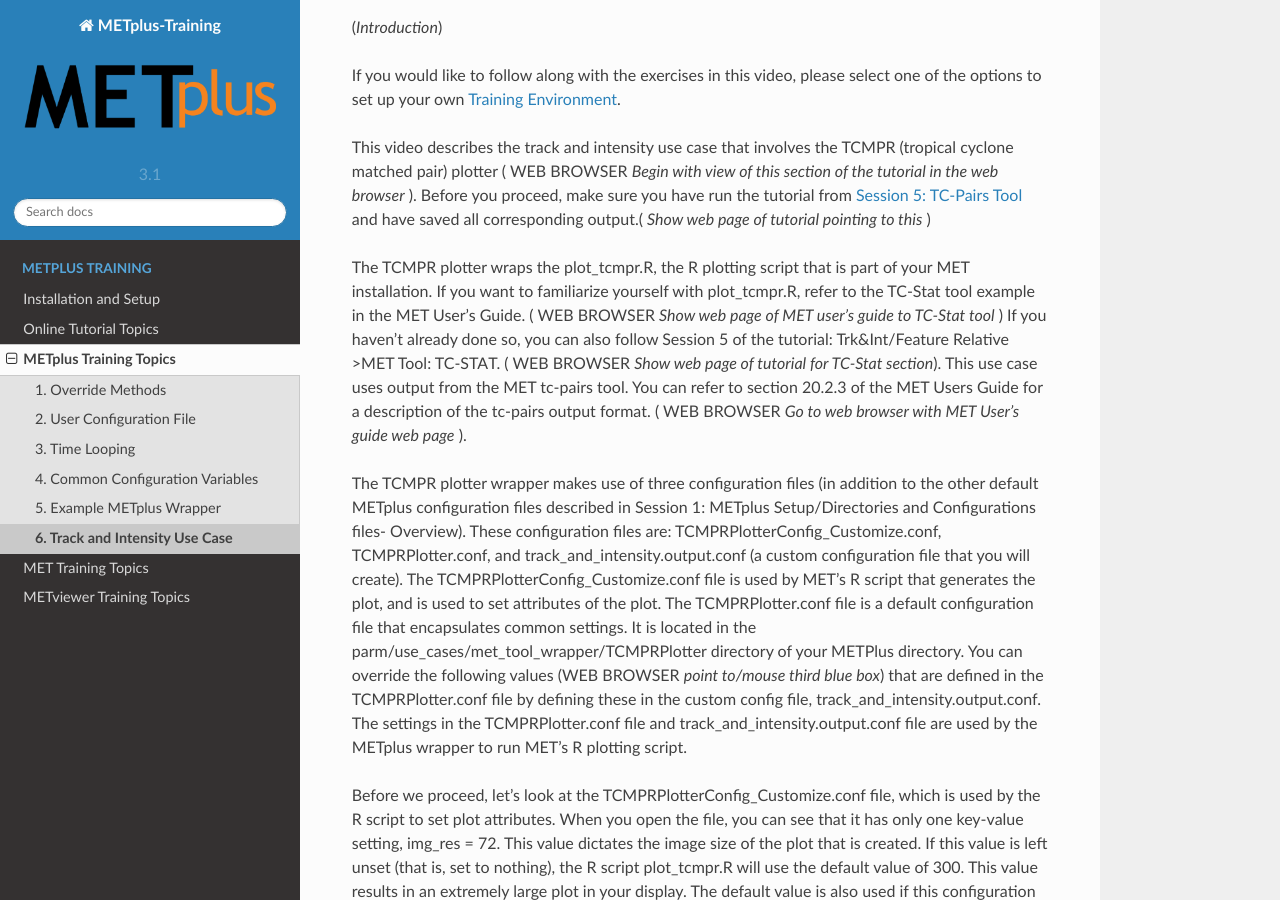
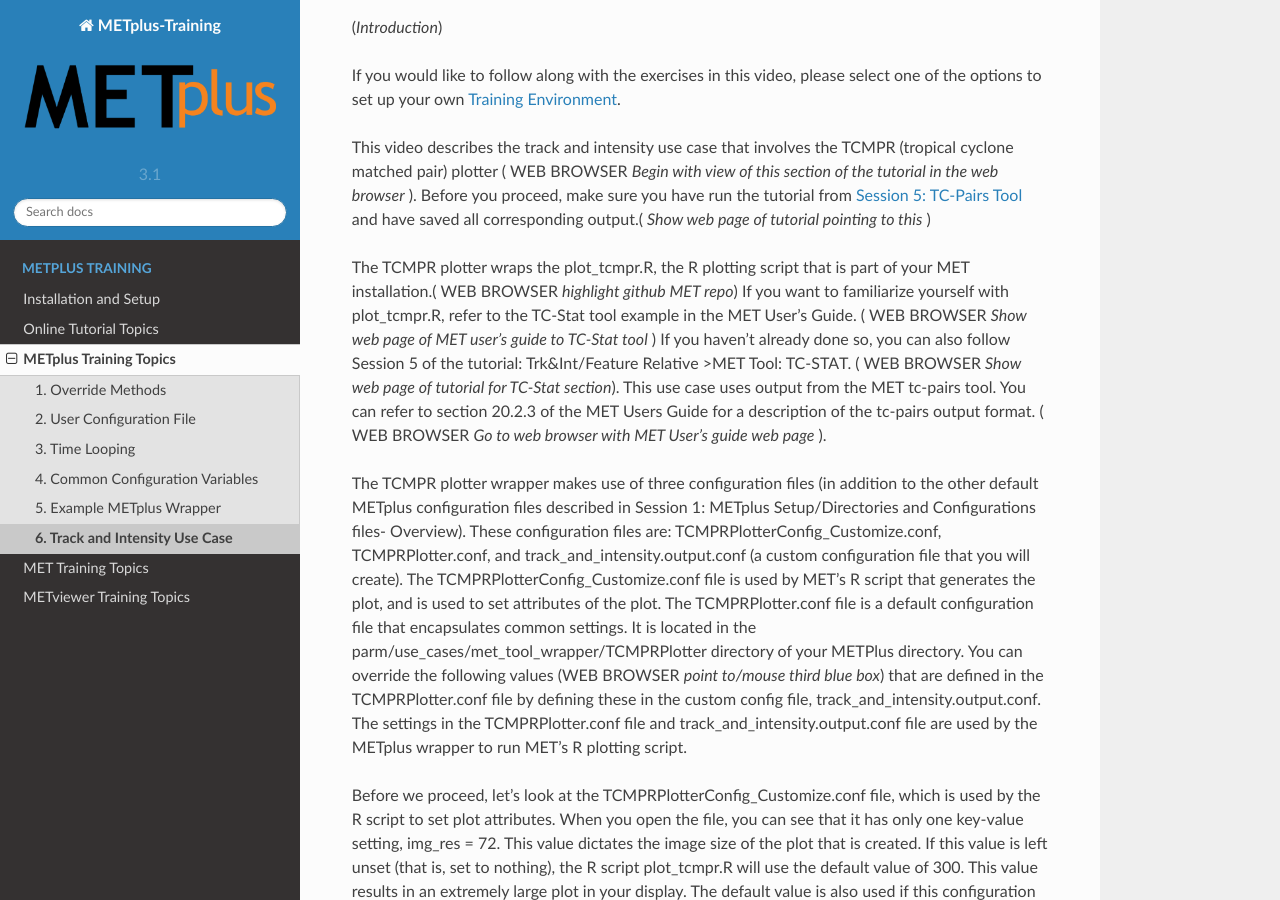
Before and after one commit to dtcenter/METplus-Training, a Sphinx documentation site: the page built from docs/modules/METplus/use_case_track_and_intensity.rst, in a window 1280 px wide and 900 px high, scrolled down 512 px. Built offline with Sphinx 7.4.7 and the Read the Docs theme 2.0.0, drawn with Linux system fonts in a browser that asks for light colours.

Commit message:
Update use_case_track_and_intensity.rst
missing another stage direction

```diff
--- a/docs/modules/METplus/use_case_track_and_intensity.rst
+++ b/docs/modules/METplus/use_case_track_and_intensity.rst
@@ -15,7 +15,7 @@ If you would like to follow along with the exercises in this video, please selec
 
 This video describes the track and intensity use case that involves the TCMPR (tropical cyclone matched pair) plotter ( WEB BROWSER *Begin with view of this section of the tutorial in the web browser* ). Before you proceed, make sure you have run the tutorial from `Session 5: TC-Pairs Tool <https://dtcenter.org/metplus-practical-session-guide-version-3-0/session-5-trkintfeature-relative>`_ and have saved all corresponding output.( *Show web page of tutorial pointing to this* )
 
-The TCMPR plotter wraps the plot_tcmpr.R, the R plotting script that is part of your MET installation.  If you want to familiarize yourself with plot_tcmpr.R, refer to the TC-Stat tool example in the MET User’s Guide. ( WEB BROWSER *Show web page of MET user's guide to TC-Stat tool* ) If you haven’t already done so, you can also follow Session 5 of the tutorial: Trk&Int/Feature Relative >MET Tool: TC-STAT. ( WEB BROWSER *Show web page of tutorial for TC-Stat section*).   This use case uses output from the MET tc-pairs tool.  You can refer to section 20.2.3 of the MET Users Guide for a description of the tc-pairs output format. ( WEB BROWSER *Go to web browser with MET User's guide web page* ).
+The TCMPR plotter wraps the plot_tcmpr.R, the R plotting script that is part of your MET installation.( WEB BROWSER *highlight github MET repo*)  If you want to familiarize yourself with plot_tcmpr.R, refer to the TC-Stat tool example in the MET User’s Guide. ( WEB BROWSER *Show web page of MET user's guide to TC-Stat tool* ) If you haven’t already done so, you can also follow Session 5 of the tutorial: Trk&Int/Feature Relative >MET Tool: TC-STAT. ( WEB BROWSER *Show web page of tutorial for TC-Stat section*).   This use case uses output from the MET tc-pairs tool.  You can refer to section 20.2.3 of the MET Users Guide for a description of the tc-pairs output format. ( WEB BROWSER *Go to web browser with MET User's guide web page* ).
 
 The TCMPR plotter wrapper makes use of three configuration files (in addition to the other default METplus configuration files described in Session 1: METplus Setup/Directories and Configurations files- Overview).  These configuration files are: TCMPRPlotterConfig_Customize.conf, TCMPRPlotter.conf, and track_and_intensity.output.conf (a custom configuration file that you will create).  The TCMPRPlotterConfig_Customize.conf file is used by MET’s R script that generates the plot, and is used to set attributes of the plot.  The TCMPRPlotter.conf file is a default configuration file that encapsulates common settings.  It is located in the parm/use_cases/met_tool_wrapper/TCMPRPlotter directory of your METPlus directory.  You can override the following values (WEB BROWSER *point to/mouse third blue box*) that are defined in the TCMPRPlotter.conf file by defining these in the custom config file, track_and_intensity.output.conf. The settings in the TCMPRPlotter.conf file and track_and_intensity.output.conf file are used by the METplus wrapper to run MET’s R plotting script.
 
```
